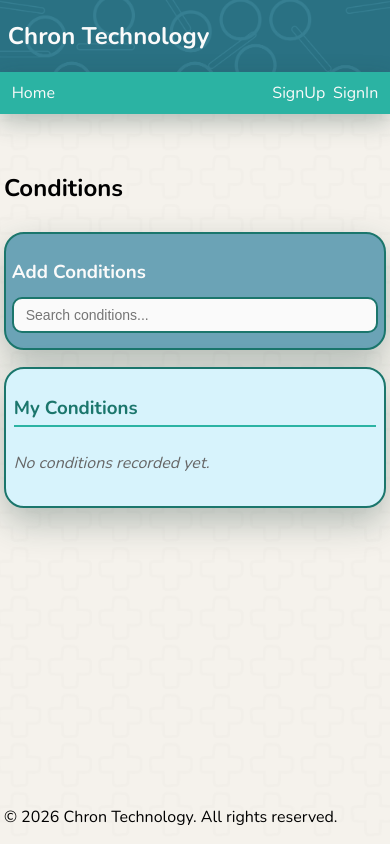
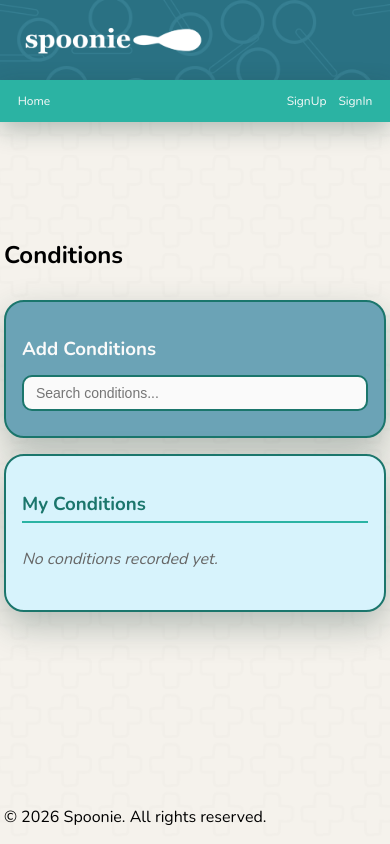
Before and after one commit to Keeny18/Chron-Technology, a Flask app: page /conditions in a window 390 px wide. Run offline with Flask 3, Linux system fonts and the light colour scheme.

```diff
--- a/app.py
+++ b/app.py
@@ -462,7 +462,7 @@ def download_summary():
     elements.append(HRFlowable(width="100%", thickness=1, color=colors.HexColor('#e2e8f0')))
     elements.append(Spacer(1, 10))
     footer_style = ParagraphStyle('Footer', parent=styles['Normal'], fontSize=9, textColor=colors.gray, alignment=1)
-    elements.append(Paragraph("Generated by Chron Technology", footer_style))
+    elements.append(Paragraph("Generated by Spoonie", footer_style))
 
     doc.build(elements)
     buffer.seek(0)
--- a/static/style.css
+++ b/static/style.css
@@ -1,7 +1,12 @@
 @import url('https://fonts.googleapis.com/css2?family=Nunito:wght@400;600;700&display=swap');
+
+*, *::before, *::after {
+    box-sizing: border-box;
+}
 
 body {
     font-family: 'Nunito', sans-serif;
+    overflow-x: hidden;
 }
 
 header {
@@ -18,7 +23,14 @@ header {
 }
 
 .websitelogo {
-    padding-left: 2vw;
+    height: 80px;
+    width: auto;
+    max-height: 80px;
+    max-width: 360px;
+    margin-left: 2vw;
+    display: inline-block;
+    vertical-align: middle;
+    object-fit: contain;
 }
 
 .topPageHeadings {
@@ -47,9 +59,6 @@ main {
 }
 
 
-.websitelogo{
-    color: #fafafa;
-}
 
 
 /* nav bar */
@@ -668,7 +677,6 @@ main {
     padding: 10px 20px;
     border-radius: 10px;
     text-decoration: none;
-    margin-left: 2vw;
     transition: background-color 0.3s;
 }
 
@@ -679,3 +687,171 @@ main {
 section h2 {
     display: inline;
 }
+
+
+/* ===== RESPONSIVE ===== */
+@media (max-width: 768px) {
+
+    main {
+        margin-top: 22vh;
+        padding-bottom: 3vh;
+    }
+
+    /* Nav */
+    .topnav {
+        height: auto;
+        min-height: 5vh;
+        padding: 6px 0;
+        flex-wrap: wrap;
+        gap: 4px;
+    }
+
+    .nav-left {
+        padding-left: 3vw;
+        flex-wrap: wrap;
+        gap: 2px;
+    }
+
+    .nav-right {
+        padding-right: 3vw;
+    }
+
+    .active_page, .notactive_page {
+        font-size: 13px;
+        padding-left: 8px;
+        padding-right: 8px;
+    }
+
+    .dropdown-toggle {
+        font-size: 13px;
+    }
+
+    /* Index buttons — stack to single column */
+    .button_links_collection {
+        padding: 3vh 5vw;
+    }
+
+    .button_links_collection > div {
+        flex-direction: column;
+        align-items: center;
+        gap: 2vh;
+    }
+
+    .index_button_links {
+        width: 80vw;
+        height: 18vh;
+    }
+
+    .symbol_index_button {
+        font-size: 2rem;
+    }
+
+    /* Cards */
+    .add_condition,
+    .add_log_display,
+    .all_log_display,
+    .all_condition_display,
+    .summary-section {
+        padding: 16px;
+        max-width: 100%;
+    }
+
+    /* Tables — scroll at the table level */
+    .summary-table {
+        display: block;
+        overflow-x: auto;
+        white-space: nowrap;
+        width: 100%;
+        min-width: unset;
+    }
+
+    .summary-table td {
+        white-space: normal;
+        min-width: 100px;
+    }
+
+    /* Forms */
+    .add_log_display input[type="datetime-local"],
+    .add_log_display textarea,
+    .auth-input,
+    .signin_signup_content input {
+        font-size: 16px; /* prevents iOS zoom on focus */
+    }
+
+    /* Condition checkboxes */
+    .condition-checkboxes {
+        max-height: 30vh;
+    }
+
+    /* Sign in/up */
+    .signin_signup_box {
+        max-width: 95vw;
+    }
+
+    .signin_signup_content {
+        padding: 16px;
+    }
+
+    /* Account/summary info */
+    .summary-container {
+        gap: 1.5vh;
+    }
+
+
+    /* inline edit forms */
+    .inline-edit-form {
+        padding: 12px;
+    }
+
+    /* Prevent any card content overflowing */
+    .individual_flareup,
+    .individual_condition_trigger {
+        width: 100%;
+        max-width: 100%;
+    }
+
+    .trigger-input,
+    .add_log_display input[type="datetime-local"],
+    .add_log_display textarea,
+    #condition-search {
+        width: 100%;
+        max-width: 100%;
+    }
+
+    .condition-item {
+        word-break: break-word;
+    }
+}
+
+@media (max-width: 480px) {
+
+    main {
+        margin-top: 26vh;
+    }
+
+    .websitelogo {
+        font-size: 1.1rem;
+        padding-left: 3vw;
+    }
+
+    .active_page, .notactive_page {
+        font-size: 12px;
+        padding-left: 6px;
+        padding-right: 6px;
+    }
+
+    .index_button_links {
+        width: 90vw;
+        height: 16vh;
+    }
+
+    .summary-table th,
+    .summary-table td {
+        padding: 7px 8px;
+        font-size: 13px;
+    }
+
+    .flareup-actions {
+        flex-wrap: wrap;
+    }
+}
--- a/templates/account.html
+++ b/templates/account.html
@@ -3,13 +3,13 @@
 <head>
     <meta charset="UTF-8">
     <meta name="viewport" content="width=device-width, initial-scale=1.0">
-    <title>Chron Technology</title>
+    <title>Spoonie</title>
     <link rel="stylesheet" href="/static/style.css">
 </head>
 <body class="index_page">
     <header>
         <nav>
-            <h1 class="websitelogo">Chron Technology</h1>
+            <a href="/"><img src="/static/images/spoonielogo.png" alt="Spoonie" class="websitelogo" height="80"></a>
         </nav>
 
         <div class="topnav">
@@ -84,7 +84,7 @@
     </main>
 
     <footer>
-        <p>&copy; 2026 Chron Technology. All rights reserved.</p>
+        <p>&copy; 2026 Spoonie. All rights reserved.</p>
     </footer>
 
     <script src="script.js"></script>
--- a/templates/conditions.html
+++ b/templates/conditions.html
@@ -3,13 +3,13 @@
 <head>
     <meta charset="UTF-8">
     <meta name="viewport" content="width=device-width, initial-scale=1.0">
-    <title>Chron Technology</title>
+    <title>Spoonie</title>
     <link rel="stylesheet" href="/static/style.css">
 </head>
 <body class="index_page">
     <header>
         <nav>
-            <h1 class="websitelogo">Chron Technology</h1>
+            <a href="/"><img src="/static/images/spoonielogo.png" alt="Spoonie" class="websitelogo" height="80"></a>
         </nav>
 
         <div class="topnav">
@@ -121,7 +121,7 @@
     </main>
 
     <footer>
-        <p>&copy; 2026 Chron Technology. All rights reserved.</p>
+        <p>&copy; 2026 Spoonie. All rights reserved.</p>
     </footer>
 
     <script>
--- a/templates/contact.html
+++ b/templates/contact.html
@@ -3,13 +3,13 @@
 <head>
     <meta charset="UTF-8">
     <meta name="viewport" content="width=device-width, initial-scale=1.0">
-    <title>Chron Technology</title>
+    <title>Spoonie</title>
     <link rel="stylesheet" href="/static/style.css">
 </head>
 <body class="index_page">
     <header>
         <nav>
-            <h1 class="websitelogo">Chron Technology</h1>
+            <a href="/"><img src="/static/images/spoonielogo.png" alt="Spoonie" class="websitelogo" height="80"></a>
         </nav>
 
         <div class="topnav">
@@ -59,7 +59,7 @@
     </main>
 
     <footer>
-        <p>&copy; 2026 Chron Technology. All rights reserved.</p>
+        <p>&copy; 2026 Spoonie. All rights reserved.</p>
     </footer>
 
     <script src="script.js"></script>
--- a/templates/log.html
+++ b/templates/log.html
@@ -3,13 +3,13 @@
 <head>
     <meta charset="UTF-8">
     <meta name="viewport" content="width=device-width, initial-scale=1.0">
-    <title>Chron Technology</title>
+    <title>Spoonie</title>
     <link rel="stylesheet" href="/static/style.css">
 </head>
 <body class="index_page">
     <header>
         <nav>
-            <h1 class="websitelogo">Chron Technology</h1>
+            <a href="/"><img src="/static/images/spoonielogo.png" alt="Spoonie" class="websitelogo" height="80"></a>
         </nav>
 
         <div class="topnav">
@@ -150,7 +150,7 @@
     </main>
 
     <footer>
-        <p>&copy; 2026 Chron Technology. All rights reserved.</p>
+        <p>&copy; 2026 Spoonie. All rights reserved.</p>
     </footer>
 
     <script src="script.js"></script>
--- a/templates/signin.html
+++ b/templates/signin.html
@@ -3,13 +3,13 @@
 <head>
     <meta charset="UTF-8">
     <meta name="viewport" content="width=device-width, initial-scale=1.0">
-    <title>Chron Technology</title>
+    <title>Spoonie</title>
     <link rel="stylesheet" href="/static/style.css">
 </head>
 <body class="index_page">
     <header>
         <nav>
-            <h1 class="websitelogo">Chron Technology</h1>
+            <a href="/"><img src="/static/images/spoonielogo.png" alt="Spoonie" class="websitelogo" height="80"></a>
             <!-- <img src="/static/images/header_image.png" alt="Header image" class="header-image"> -->
         </nav>
 
@@ -48,7 +48,7 @@
     </main>
 
     <footer>
-        <p>&copy; 2026 Chron Technology. All rights reserved.</p>
+        <p>&copy; 2026 Spoonie. All rights reserved.</p>
     </footer>
 
     <script src="script.js"></script>
--- a/templates/signup.html
+++ b/templates/signup.html
@@ -3,13 +3,13 @@
 <head>
     <meta charset="UTF-8">
     <meta name="viewport" content="width=device-width, initial-scale=1.0">
-    <title>Chron Technology</title>
+    <title>Spoonie</title>
     <link rel="stylesheet" href="/static/style.css">
 </head>
 <body class="index_page">
     <header>
         <nav>
-            <h1 class="websitelogo">Chron Technology</h1>
+            <a href="/"><img src="/static/images/spoonielogo.png" alt="Spoonie" class="websitelogo" height="80"></a>
             <!-- <img src="/static/images/header_image.png" alt="Header image" class="header-image"> -->
         </nav>
 
@@ -57,7 +57,7 @@
     </main>
 
     <footer>
-        <p>&copy; 2026 Chron Technology. All rights reserved.</p>
+        <p>&copy; 2026 Spoonie. All rights reserved.</p>
     </footer>
 
     <script src="script.js"></script>
--- a/templates/summary.html
+++ b/templates/summary.html
@@ -3,13 +3,13 @@
 <head>
     <meta charset="UTF-8">
     <meta name="viewport" content="width=device-width, initial-scale=1.0">
-    <title>Chron Technology</title>
+    <title>Spoonie</title>
     <link rel="stylesheet" href="/static/style.css">
 </head>
 <body class="index_page">
     <header>
         <nav>
-            <h1 class="websitelogo">Chron Technology</h1>
+            <a href="/"><img src="/static/images/spoonielogo.png" alt="Spoonie" class="websitelogo" height="80"></a>
         </nav>
 
         <div class="topnav">
@@ -114,7 +114,7 @@
     </main>
 
     <footer>
-        <p>&copy; 2026 Chron Technology. All rights reserved.</p>
+        <p>&copy; 2026 Spoonie. All rights reserved.</p>
     </footer>
 
     <script src="script.js"></script>
```
Also changed, not shown: templates/index.html (+4 -5 lines), static/images/spoonielogo.png (added), 2 other files.
